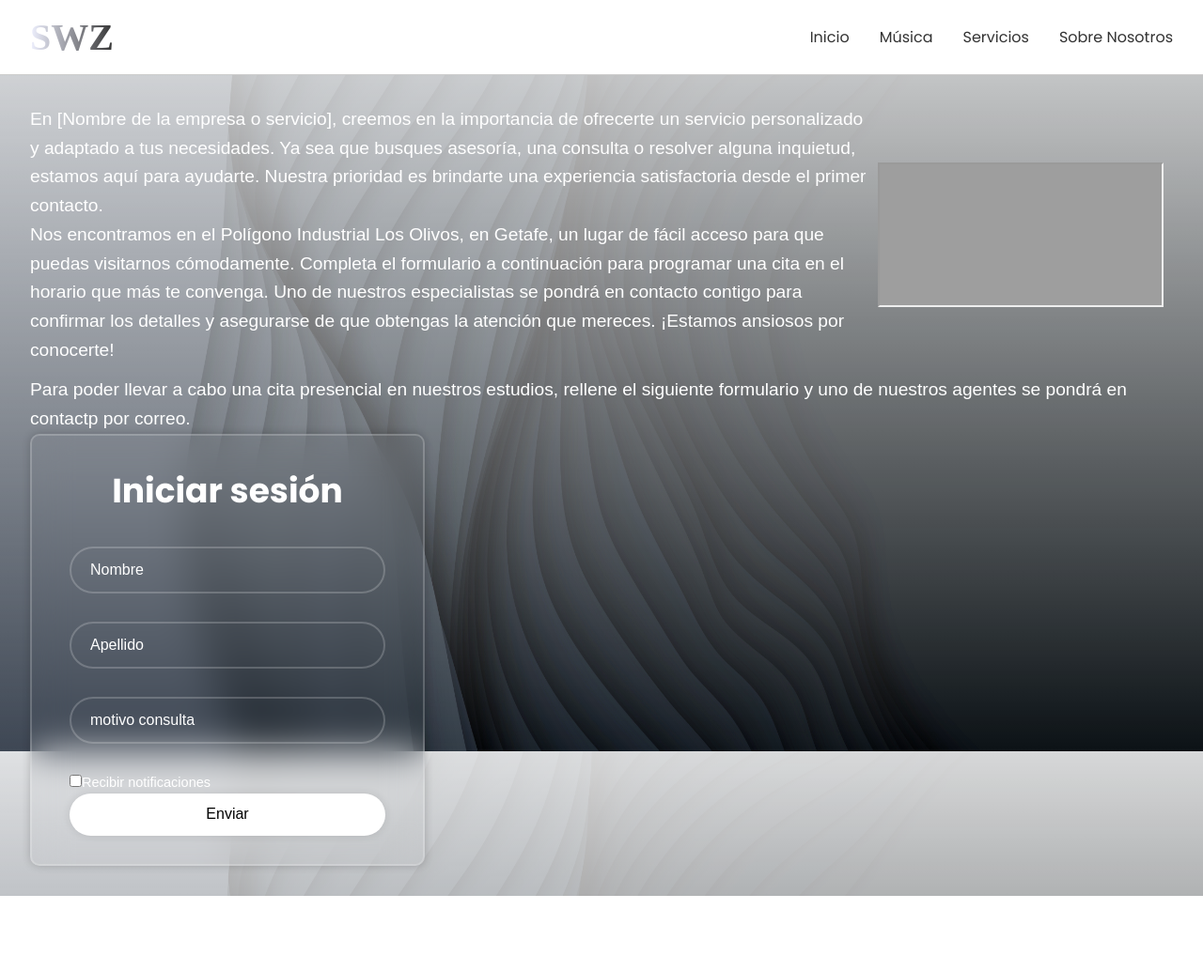
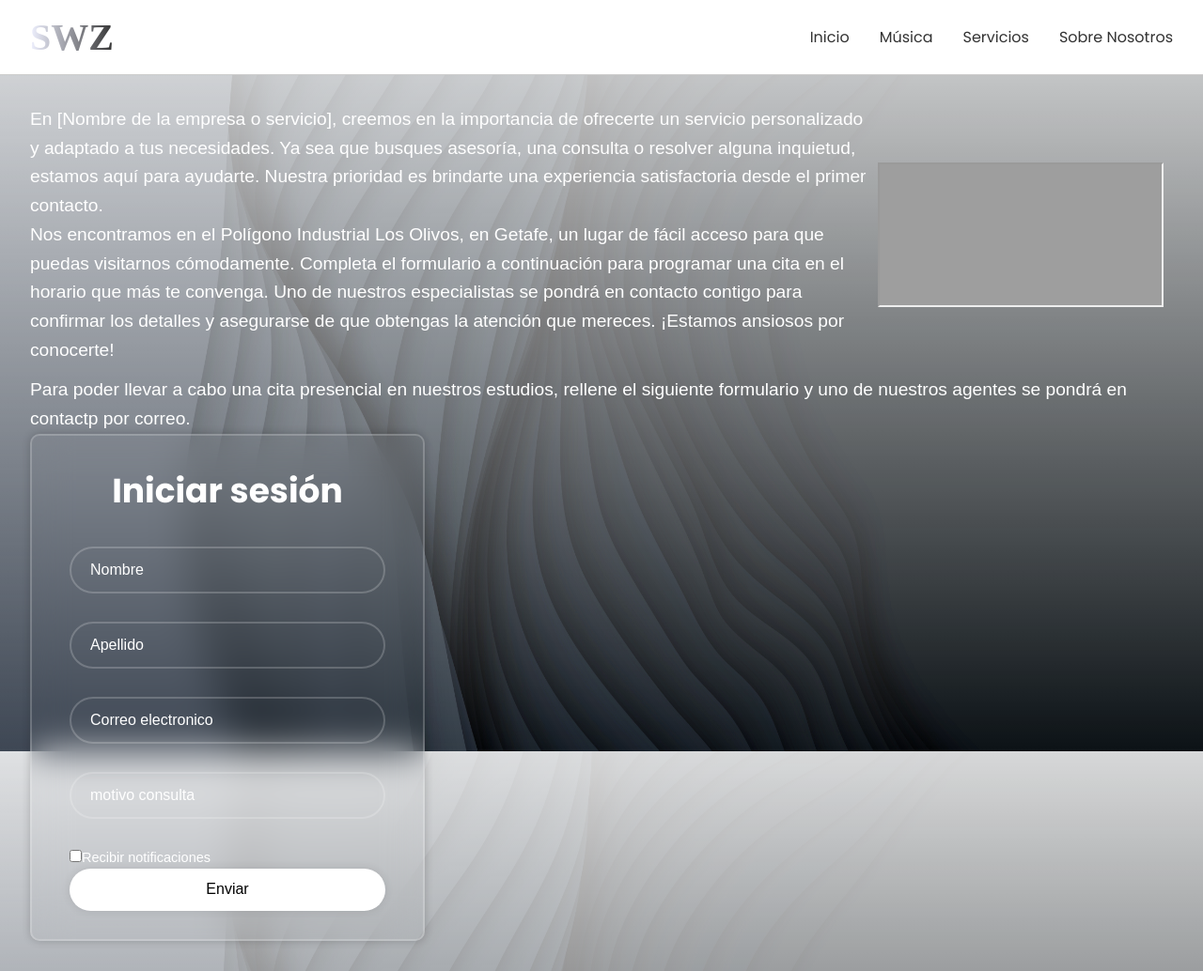
Before and after one commit to DaGuz06/pagina-proyecto, a plain HTML site: page html/contact.html in a window 1280 px wide. Shown: the whole page at 94% size. Before the commit the page ends 954 px from the top, so only its background shows below. Drawn offline with Linux system fonts and the light colour scheme; grey boxes are pictures that could not be loaded; a web font is replaced by a local one.

Commit message:
añadido el email

```diff
--- a/html/contact.html
+++ b/html/contact.html
@@ -52,6 +52,9 @@
                     <input type="text" placeholder="Apellido" required>
                 </div>
                 <div class="input-box">
+                    <input type="email" placeholder="Correo electronico" required>
+            </div>
+                <div class="input-box">
                     <input type="text" placeholder="motivo consulta" required>
                 </div>
 
```
